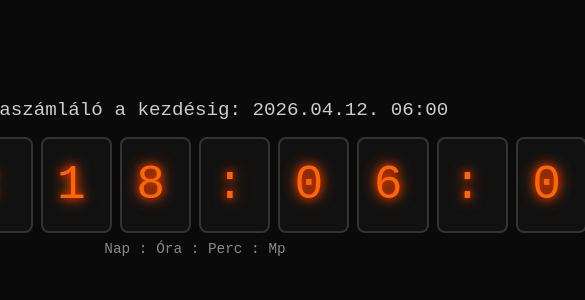
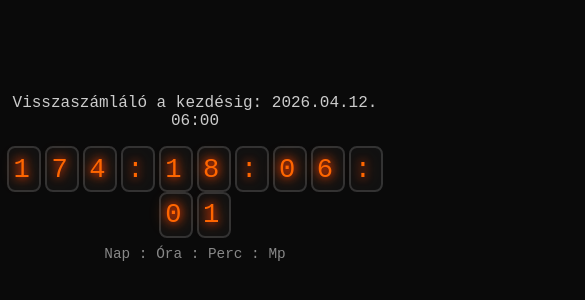
Before and after one commit to kulcsarf82/visszaszamlalo-2026, a plain HTML site: page index.html in a window 390 px wide. Shown: the part 244-544 px from the top of the page, 585 px wide, since content can reach past the window. Drawn offline with Linux system fonts and the light colour scheme.

Commit message:
Update index.html with new countdown HTML content

```diff
--- a/index.html
+++ b/index.html
@@ -20,6 +20,7 @@
     .count {
       font-size:3rem; letter-spacing:0.2em;
       display:flex; justify-content:center;
+      flex-wrap: wrap;
     }
     .digit {
       background:#111; border:2px solid #333;
@@ -29,6 +30,19 @@
     }
     .labels {
       margin-top:0.5rem; color:#888; font-size:0.9rem;
+    }
+    /* Mobil nézetre kisebb számláló */
+    @media (max-width: 500px) {
+      .count {
+        font-size: 1.7rem;
+      }
+      .digit {
+        margin: 0 2px;
+        padding: 0.2em 0.15em;
+      }
+      .title {
+        font-size: 1rem;
+      }
     }
   </style>
 </head>
```
